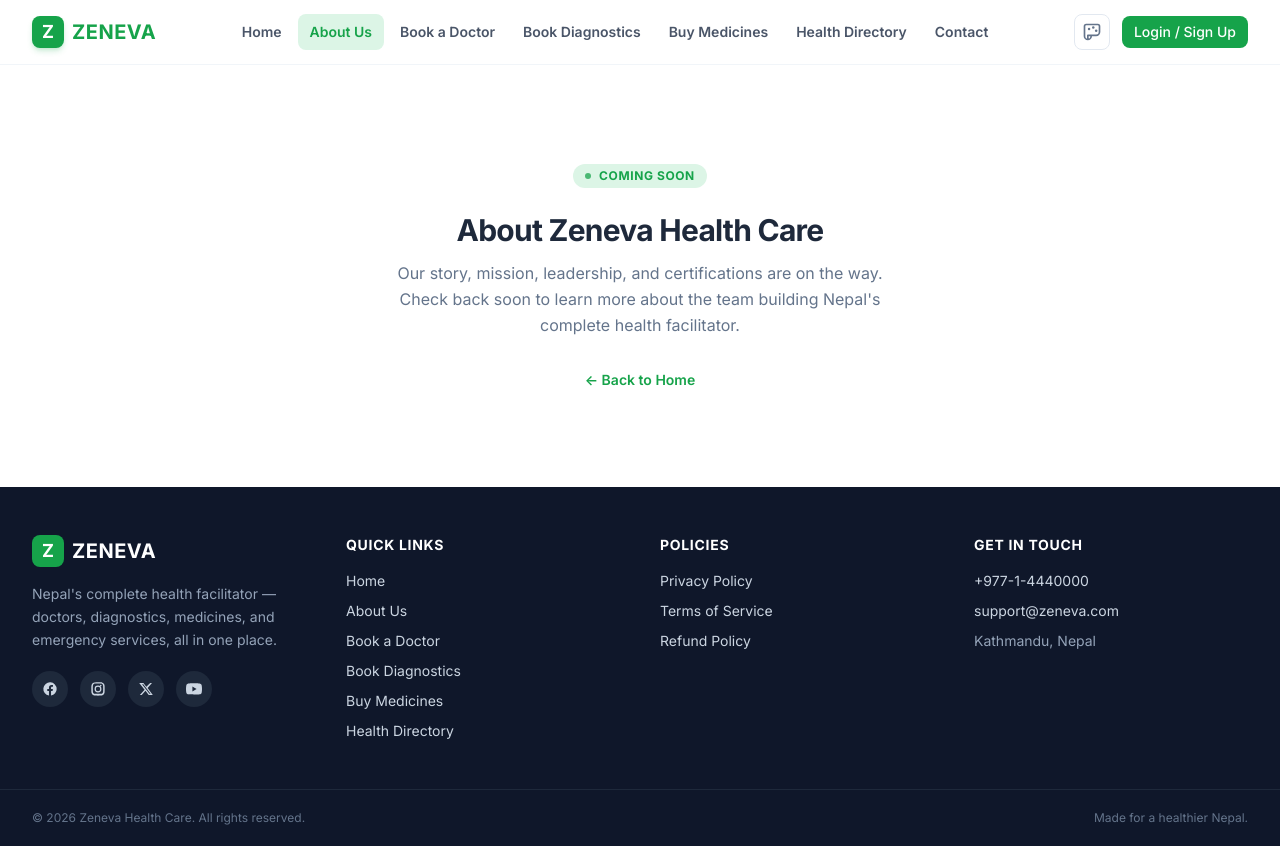
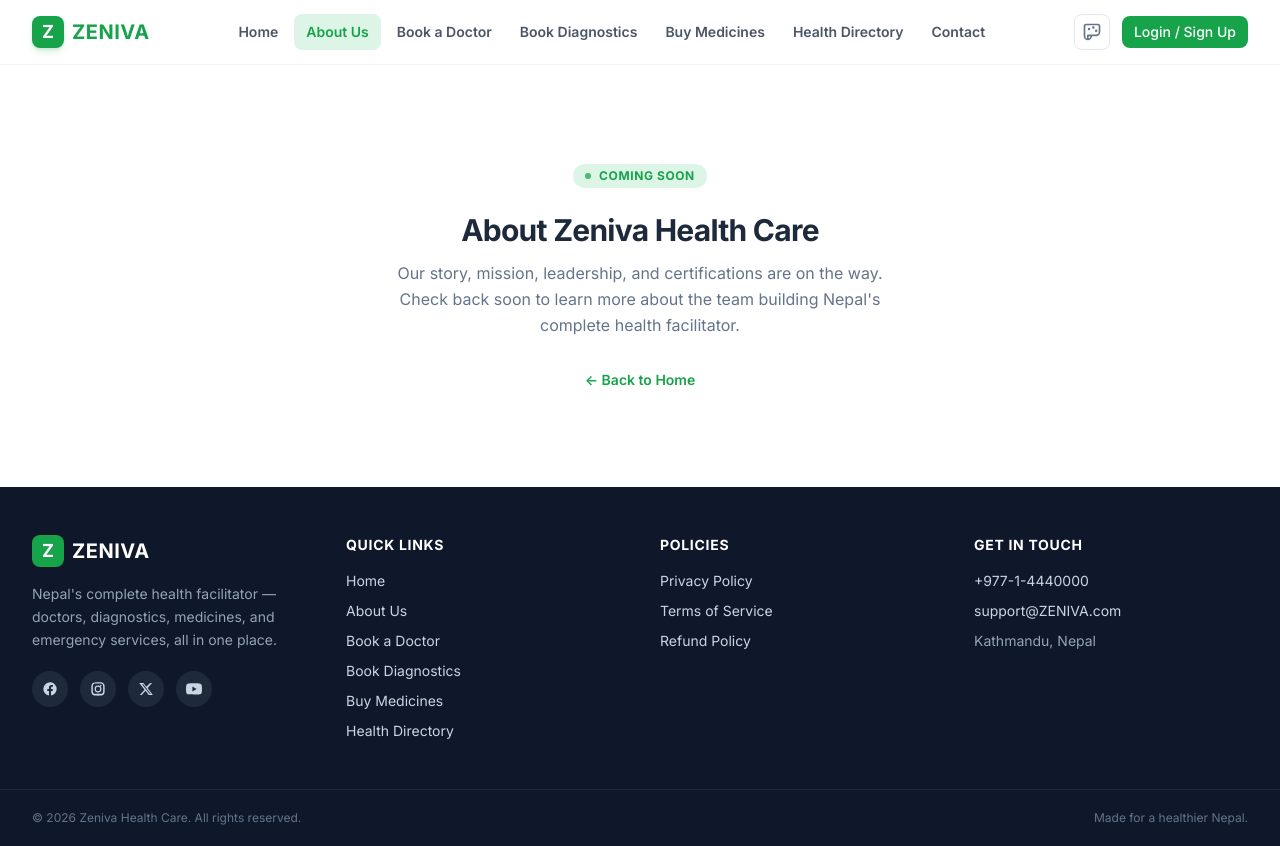
Before and after one commit to lnath019/zeneva-health, a Next.js app: page /about in a window 1280 px wide. Built offline with nearby package versions, Linux system fonts and the light colour scheme.

Commit message:
Fix brand name spelling to Zeniva across visible UI; hide theme switcher dev tool in production

```diff
--- a/src/app/about/page.tsx
+++ b/src/app/about/page.tsx
@@ -3,7 +3,7 @@ import { PageStub } from '@/components/marketing/PageStub';
 export default function AboutPage() {
   return (
     <PageStub
-      title="About Zeneva Health Care"
+      title="About Zeniva Health Care"
       description="Our story, mission, leadership, and certifications are on the way. Check back soon to learn more about the team building Nepal's complete health facilitator."
     />
   );
--- a/src/app/layout.tsx
+++ b/src/app/layout.tsx
@@ -16,7 +16,7 @@ const geistMono = localFont({
 });
 
 export const metadata: Metadata = {
-  title: "Zeneva - Medical Booking Portal",
+  title: "Zeniva - Medical Booking Portal",
   description: "Book appointments, manage slots, locate hospitals and request ambulances.",
 };
 
--- a/src/app/login/page.tsx
+++ b/src/app/login/page.tsx
@@ -123,13 +123,13 @@ export default function LoginPage() {
         <div className="flex h-8 w-8 items-center justify-center rounded-lg bg-primary text-lg font-bold text-white">
           Z
         </div>
-        <span className="text-xl font-bold tracking-wide text-primary">ZENEVA</span>
+        <span className="text-xl font-bold tracking-wide text-primary">ZENIVA</span>
       </div>
 
       <div className="w-full max-w-md rounded-2xl bg-white p-8 shadow-xl shadow-slate-200/50">
         <div className="mb-8 text-center">
           <h1 className="text-3xl font-bold tracking-tight text-slate-800">
-            {step === 'otp' ? 'Verify access' : 'Welcome to Zeneva'}
+            {step === 'otp' ? 'Verify access' : 'Welcome to Zeniva'}
           </h1>
           <p className="mt-2 text-sm text-neutralBrand">
             {step === 'otp'
--- a/src/app/set-password/page.tsx
+++ b/src/app/set-password/page.tsx
@@ -57,7 +57,7 @@ export default function SetPasswordPage() {
         <div className="flex h-8 w-8 items-center justify-center rounded-lg bg-primary text-lg font-bold text-white">
           Z
         </div>
-        <span className="text-xl font-bold tracking-wide text-primary">ZENEVA</span>
+        <span className="text-xl font-bold tracking-wide text-primary">ZENIVA</span>
       </div>
 
       <div className="w-full max-w-md rounded-2xl bg-white p-8 shadow-xl shadow-slate-200/50">
--- a/src/app/verify-appointment/[id]/page.tsx
+++ b/src/app/verify-appointment/[id]/page.tsx
@@ -24,7 +24,7 @@ export default function VerifyAppointmentPage({ params }: { params: { id: string
     <div className="min-h-screen bg-slate-50 flex items-center justify-center p-4">
       <div className="max-w-sm w-full bg-white rounded-2xl border border-slate-100 shadow-sm overflow-hidden">
         <div className="px-6 py-4 bg-primary text-white">
-          <h1 className="text-lg font-bold">Zeneva Healthcare</h1>
+          <h1 className="text-lg font-bold">Zeniva Healthcare</h1>
           <p className="text-xs opacity-80 mt-0.5">Appointment Verification</p>
         </div>
 
--- a/src/components/layout/Sidebar.tsx
+++ b/src/components/layout/Sidebar.tsx
@@ -254,7 +254,7 @@ export function Sidebar() {
           <div className="w-8 h-8 rounded-lg bg-primary flex items-center justify-center text-white font-extrabold text-lg shadow-md shadow-primary/20">
             Z
           </div>
-          <span className="text-xl font-bold text-primary tracking-wide">ZENEVA</span>
+          <span className="text-xl font-bold text-primary tracking-wide">ZENIVA</span>
         </div>
 
         {/* Navigation list */}
--- a/src/components/marketing/MarketingFooter.tsx
+++ b/src/components/marketing/MarketingFooter.tsx
@@ -56,7 +56,7 @@ export function MarketingFooter() {
             <div className="w-8 h-8 rounded-lg bg-primary flex items-center justify-center text-white font-extrabold text-lg">
               Z
             </div>
-            <span className="text-xl font-bold text-white tracking-wide">ZENEVA</span>
+            <span className="text-xl font-bold text-white tracking-wide">ZENIVA</span>
           </div>
           <p className="text-sm text-slate-400 leading-relaxed">
             Nepal&apos;s complete health facilitator &mdash; doctors, diagnostics, medicines, and emergency
@@ -113,8 +113,8 @@ export function MarketingFooter() {
               </a>
             </li>
             <li>
-              <a href="mailto:support@zeneva.com" className="hover:text-white transition-colors">
-                support@zeneva.com
+              <a href="mailto:support@ZENIVA.com" className="hover:text-white transition-colors">
+                support@ZENIVA.com
               </a>
             </li>
             <li className="text-slate-400">Kathmandu, Nepal</li>
@@ -124,7 +124,7 @@ export function MarketingFooter() {
 
       <div className="border-t border-slate-800">
         <div className="max-w-7xl mx-auto px-4 sm:px-6 lg:px-8 py-5 text-xs text-slate-500 flex flex-col sm:flex-row justify-between items-center gap-2">
-          <span>&copy; {new Date().getFullYear()} Zeneva Health Care. All rights reserved.</span>
+          <span>&copy; {new Date().getFullYear()} Zeniva Health Care. All rights reserved.</span>
           <span>Made for a healthier Nepal.</span>
         </div>
       </div>
--- a/src/components/marketing/MarketingHeader.tsx
+++ b/src/components/marketing/MarketingHeader.tsx
@@ -30,7 +30,7 @@ export function MarketingHeader() {
           <div className="w-8 h-8 rounded-lg bg-primary flex items-center justify-center text-white font-extrabold text-lg shadow-md shadow-primary/20">
             Z
           </div>
-          <span className="text-xl font-bold text-primary tracking-wide">ZENEVA</span>
+          <span className="text-xl font-bold text-primary tracking-wide">ZENIVA</span>
         </Link>
 
         <nav className="hidden lg:flex items-center gap-1">
--- a/src/components/theme/ThemeSwitcher.tsx
+++ b/src/components/theme/ThemeSwitcher.tsx
@@ -12,6 +12,8 @@ const COLOR_FIELDS: { key: ThemeColorKey; label: string; hint: string }[] = [
 ];
 
 export function ThemeSwitcher() {
+  if (process.env.NODE_ENV === 'production') return null;
+
   const { theme, setColor, applyPreset, resetTheme } = useTheme();
   const [isOpen, setIsOpen] = useState(false);
   const panelRef = useRef<HTMLDivElement>(null);
--- a/src/lib/ticket.ts
+++ b/src/lib/ticket.ts
@@ -28,7 +28,7 @@ export async function downloadTicketPdf(ticket: AppointmentTicket): Promise<void
   doc.rect(0, 0, pageWidth, 70, 'F');
   doc.setTextColor(255, 255, 255);
   doc.setFontSize(16);
-  doc.text('Zeneva Healthcare', 24, 32);
+  doc.text('Zeniva Healthcare', 24, 32);
   doc.setFontSize(10);
   doc.text('Appointment Ticket', 24, 50);
 
```
